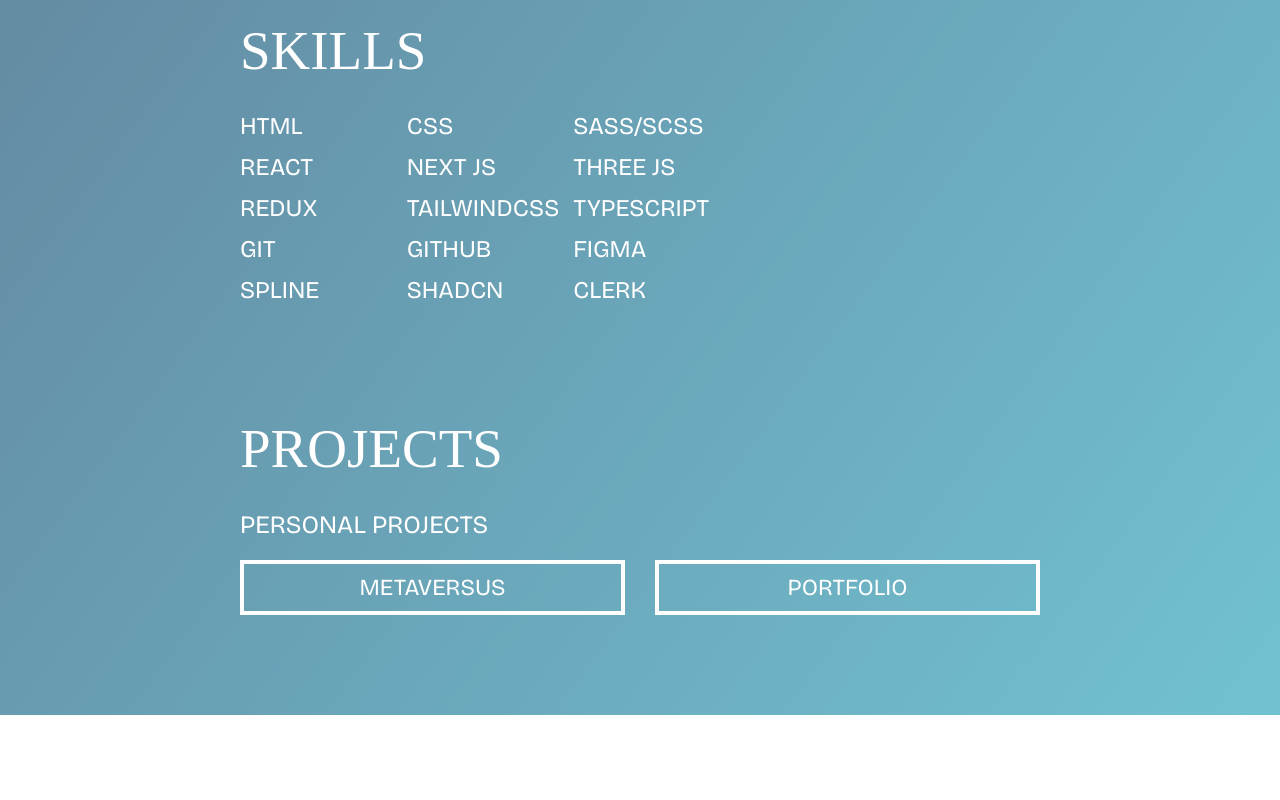
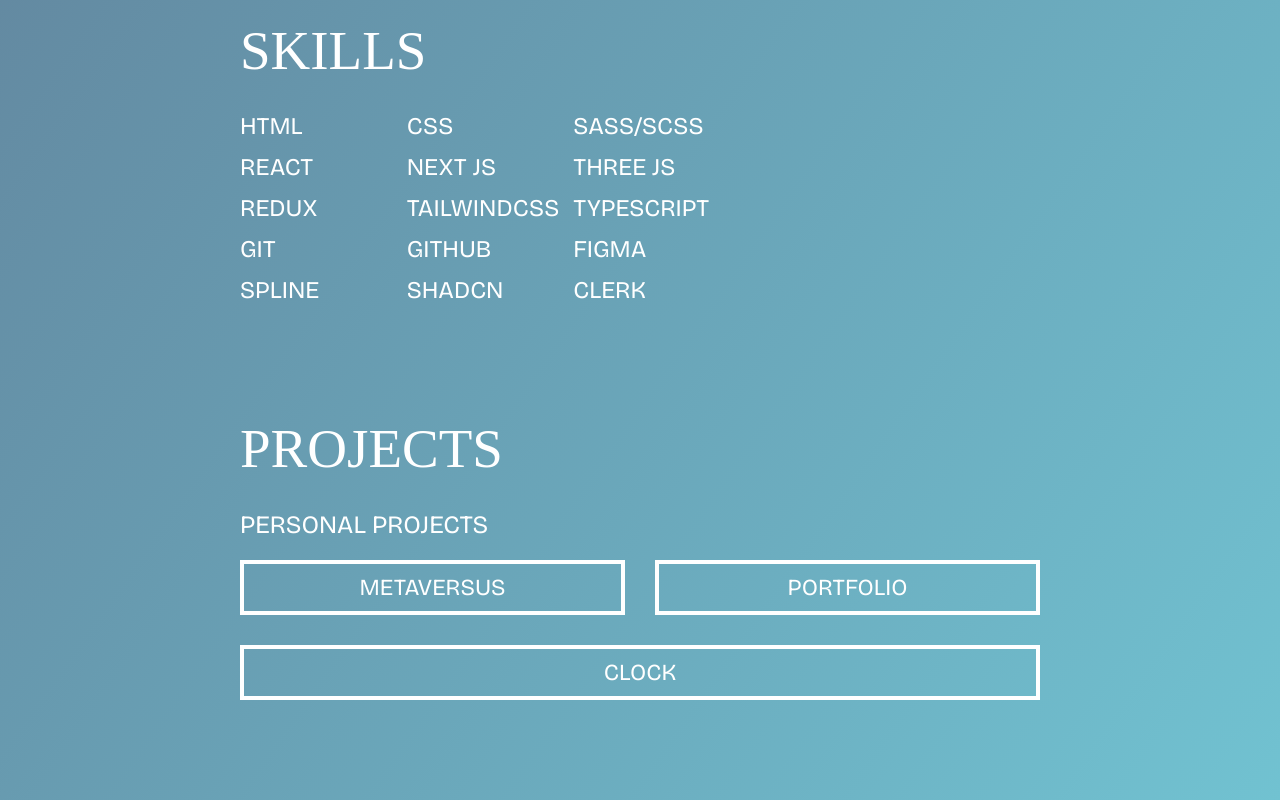
Before and after one commit to ksunwy/landing, a plain HTML site: page index.html in a window 1280 px wide. Shown: the part 1023-1823 px from the top of the page. Before the commit the page ends 1738 px from the top, so only its background shows below. Drawn offline with nearby package versions, Linux system fonts and the light colour scheme; a web font is replaced by a local one.

Commit message:
new project

```diff
--- a/index.html
+++ b/index.html
@@ -70,6 +70,7 @@
                 <div class="list">
                     <a target="_blank" href="https://metaversus-self-phi.vercel.app/" class="button project" type="button">metaversus</a>
                     <a target="_blank" href="https://landing-pi-ten.vercel.app" class="button project" type="button">portfolio</a>
+                    <a target="_blank" href="https://clock-app-indol.vercel.app" class="button project" type="button">clock</a>
                 </div>
             </div>
         </section>
```
